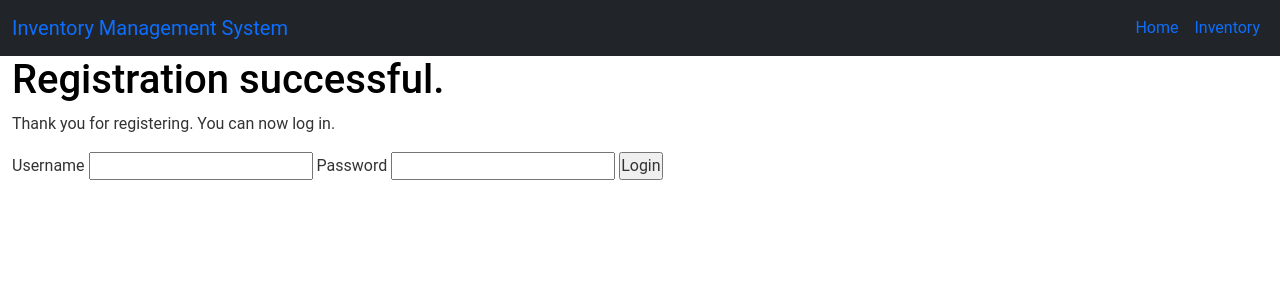
After one commit to jmemorgzy/inventory-management-system, a Django app: page /register_success/ in a window 1280 px wide. The commit adds this page. Shown: the top 300 px of the page. Run offline with Django 4.2, Linux system fonts and the light colour scheme.

Commit message:
fixed urls, added registration_success.html, redirects to page after success, cleaned up templates and titles

```diff
--- a/home/templates/home.html
+++ b/home/templates/home.html
@@ -1,8 +1,8 @@
 {% extends "base.html" %}
 {% block title %}
-<title>Home</title>
+    <title>Home</title>
 {% endblock %}
 
-{% block context %}
+{% block content %}
     <h1>Home</h1>
-{% endblock context %}
+{% endblock content %}
--- a/home/urls.py
+++ b/home/urls.py
@@ -1,6 +1,7 @@
 from django.urls import path
+
 from . import views
 
 urlpatterns = [
-    path('', views.index, name='index'),
+    path('', views.home, name='home'),
 ]
--- a/inventory_management_system/urls.py
+++ b/inventory_management_system/urls.py
@@ -2,10 +2,9 @@
 inventory_management_system URL Configuration
 """
 
-
 from django.contrib import admin
+from django.contrib.auth import views as auth_views
 from django.urls import path, include
-from django.contrib.auth import views as auth_views
 
 from users import views as user_views
 
@@ -14,6 +13,7 @@ urlpatterns = [
     path("inventory/", include('inventory.urls')),
     path('admin/', admin.site.urls),
     path('register/', user_views.register, name='register'),
+    path("register_success/", user_views.register_success, name='register_success'),
     path('login/', auth_views.LoginView.as_view(template_name='users/login.html'), name='login'),
     path('logout/', auth_views.LogoutView.as_view(template_name='users/logout.html'), name='logout'),
 ]
--- a/templates/base.html
+++ b/templates/base.html
@@ -3,14 +3,16 @@
 
 <head>
     {% block title %}
+        <title>
+        </title>
     {% endblock %}
-  <meta charset="utf-8" />
-  <meta name="viewport" content="width=device-width, initial-scale=1" />
+    <meta charset="utf-8"/>
+    <meta name="viewport" content="width=device-width, initial-scale=1"/>
     <link href="https://cdn.jsdelivr.net/npm/bootstrap@5.1.3/dist/css/bootstrap.min.css" rel="stylesheet"
-    integrity="sha384-1BmE4kWBq78iYhFldvKuhfTAU6auU8tT94WrHftjDbrCEXSU1oBoqyl2QvZ6jIW3" crossorigin="anonymous" />
+          integrity="sha384-1BmE4kWBq78iYhFldvKuhfTAU6auU8tT94WrHftjDbrCEXSU1oBoqyl2QvZ6jIW3" crossorigin="anonymous"/>
     <!-- Add additional CSS in static file -->
     {% load static %}
-  <link rel="stylesheet" href="{% static 'css/styles.css' %}" />
+    <link rel="stylesheet" href="{% static 'css/styles.css' %}"/>
 </head>
 
 <body>
@@ -29,11 +31,11 @@
                         Inventory
                     </a>
                 </li>
+                {% if user.is_authenticated %}
                     <li class="nav-item">
-                {% if user.is_authenticated %}
                         <a class="nav-link" href="{% url 'logout' %}">Log Out</a>
+                    </li>
                 {% endif %}
-            </li>
             </ul>
         </div>
     </nav>
@@ -44,23 +46,29 @@
         <div class="row">
             <div class="col-sm-10">
                 {% if user.is_authenticated %}
-                {% block context %}
-                {% endblock context %}
+                    {% block content %}
+                    {% endblock content %}
                 {% else %}
+                    {% block login_or_register %}
                         <div class="container">
                             <div class="row">
                                 <div class="col">
                                     <h1>You are not logged in...</h1>
                                     <form action="{% url 'login' %}" method="POST">
                                         {% csrf_token %}
-                            <input type="text" name="username">
-                            <input type="password" name="password">
+                                        <label>
+                                            Username <input type="text" name="username">
+                                        </label>
+                                        <label>
+                                            Password <input type="password" name="password">
+                                        </label>
                                         <input type="submit" value="Login">
                                     </form>
                                 </div>
                                 <a href="register/">Register</a>
                             </div>
                         </div>
+                    {% endblock login_or_register %}
                 {% endif %}
             </div>
         </div>
--- a/users/forms.py
+++ b/users/forms.py
@@ -4,8 +4,8 @@ from django.contrib.auth.models import User
 
 
 class UserRegistrationForm(UserCreationForm):
-    first_name = forms.CharField(max_length=101)
+    username = forms.CharField(max_length=101)
 
     class Meta:
         model = User
-        fields = ['username', 'first_name', 'password1', 'password2']
+        fields = ["username", "password1", "password2"]
--- a/users/templates/users/register.html
+++ b/users/templates/users/register.html
@@ -1,6 +1,9 @@
+{% extends "base.html" %}
+
 <h3>Register here</h3>
 <hr>
 
+{% block login_or_register %}
     <form action="" method="POST">
         {% csrf_token %}
         {% for field in form %}
@@ -14,3 +17,4 @@
         {% endfor %}
         <button type="submit">Register</button>
     </form>
+{% endblock login_or_register %}
--- /dev/null
+++ b/users/templates/users/register_success.html
@@ -0,0 +1,18 @@
+{% extends "base.html" %}
+{% block title %}
+    <title>Registration successful.</title>
+{% endblock title %}
+{% block login_or_register %}
+    <h1>Registration successful.</h1>
+    <p>Thank you for registering. You can now log in.</p>
+    <form action="{% url 'login' %}" method="POST">
+        {% csrf_token %}
+        <label>
+            Username <input type="text" name="username">
+        </label>
+        <label>
+            Password <input type="password" name="password">
+        </label>
+        <input type="submit" value="Login">
+    </form>
+{% endblock login_or_register %}
--- a/users/views.py
+++ b/users/views.py
@@ -2,6 +2,10 @@ from django.contrib import messages
 from django.shortcuts import render, redirect
 
 from .forms import UserRegistrationForm
+
+
+def register_success(request):
+    return render(request, 'users/register_success.html')
 
 
 def register(request):
@@ -10,7 +14,7 @@ def register(request):
         if form.is_valid():
             form.save()
             messages.success(request, f'Your account has been created. You can log in now!')
-            return redirect('/')
+            return redirect('register_success', permanent=True)
     else:
         form = UserRegistrationForm()
 
```
Also changed, not shown: home/views.py (+4 -3 lines), inventory/templates/inventory.html (+4 -4 lines). Lines whose indentation alone changed are shown as unchanged.
